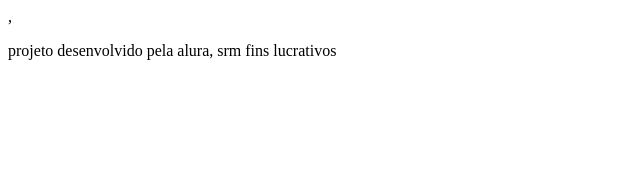
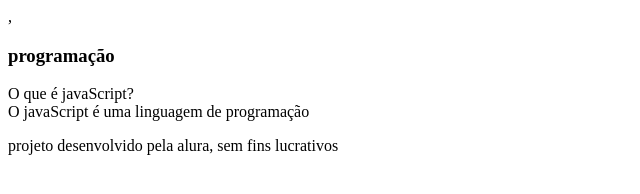
Before and after one commit to luanaerica/flash-card, a plain HTML site: page index.html in a window 1280 px wide. Shown: the whole page, without its empty margins (0-640 px from the left). Drawn offline with Linux system fonts and the light colour scheme.

Commit message:
Add files via upload

```diff
--- a/index.html
+++ b/index.html
@@ -8,9 +8,24 @@
 </head>
 <body>
     ,
+    <section id="container">
+    <article class="cartao">
+        <div class="cartao-conteudo">
+            <h3>programação</h3>
+             <div class="cartao-conteudo-pergunta">
+                O que é javaScript?
+             </div>
+             <div class="caratao-conteudo-resposta">
+                O javaScript é uma linguagem de programação
+             </div>
+        </div>
+    </article>
+
+    </section>
+
     <main>
         <footer>
-            <p> projeto desenvolvido pela alura, srm fins lucrativos</p>
+            <p> projeto desenvolvido pela alura, sem fins lucrativos</p>
         </footer>
     </main>
 </body>
```
